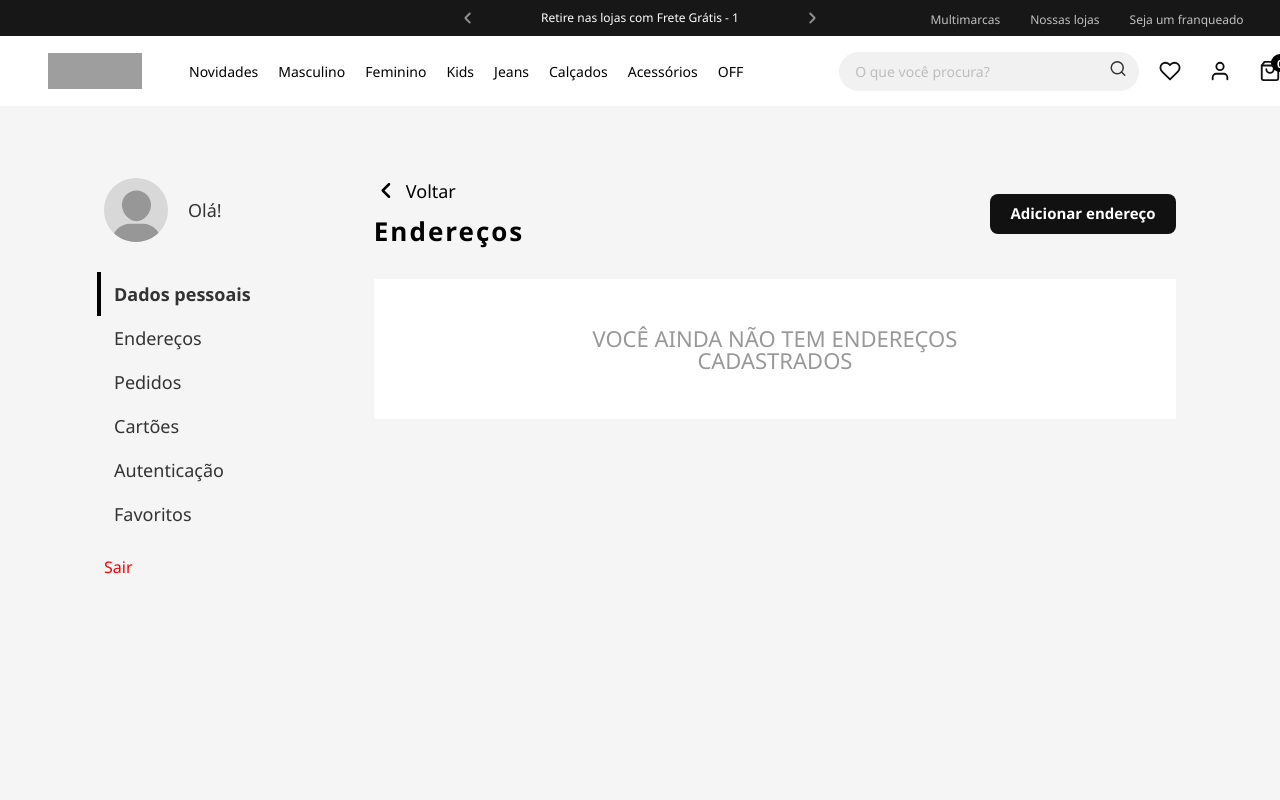
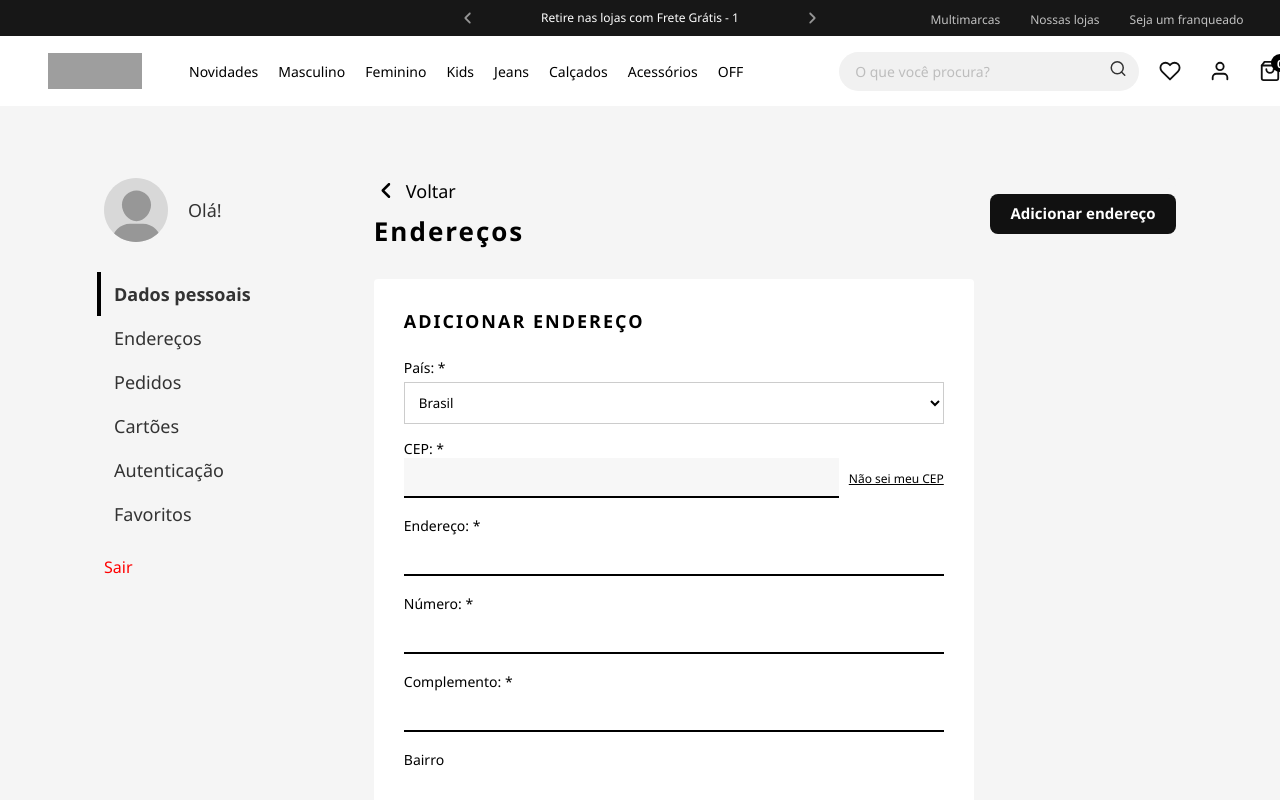
Before and after one commit to augustocesarsouza/project-taco-react, a React (Vite) app: page /account/addresses in a window 1280 px wide. Both pictures are taken after a click on the button "Adicionar endereço". Shown: the top 800 px of the page. Built offline with nearby package versions, Linux system fonts and the light colour scheme; grey boxes are pictures that could not be loaded.

Commit message:
alteracao address criar

```diff
--- a/src/Components/AccountMenuComponents/AddressesComponents/AddressesMain/AddressesMain.tsx
+++ b/src/Components/AccountMenuComponents/AddressesComponents/AddressesMain/AddressesMain.tsx
@@ -53,6 +53,119 @@ const AddressesMain = () => {
         }
     }
 
+    const [openAddAddress, setOpenAddAddress] = useState(false);
+    const [showYouDontHaveAddress, setShowYouDontHaveAddress] = useState(true);
+    const [cep, setCep] = useState("");
+    const [endereco, setEndereco] = useState(null);
+
+    const estadosUF = [
+    { uf: "AC", nome: "Acre" },
+    { uf: "AL", nome: "Alagoas" },
+    { uf: "AP", nome: "Amapá" },
+    { uf: "AM", nome: "Amazonas" },
+    { uf: "BA", nome: "Bahia" },
+    { uf: "CE", nome: "Ceará" },
+    { uf: "DF", nome: "Distrito Federal" },
+    { uf: "ES", nome: "Espírito Santo" },
+    { uf: "GO", nome: "Goiás" },
+    { uf: "MA", nome: "Maranhão" },
+    { uf: "MT", nome: "Mato Grosso" },
+    { uf: "MS", nome: "Mato Grosso do Sul" },
+    { uf: "MG", nome: "Minas Gerais" },
+    { uf: "PA", nome: "Pará" },
+    { uf: "PB", nome: "Paraíba" },
+    { uf: "PR", nome: "Paraná" },
+    { uf: "PE", nome: "Pernambuco" },
+    { uf: "PI", nome: "Piauí" },
+    { uf: "RJ", nome: "Rio de Janeiro" },
+    { uf: "RN", nome: "Rio Grande do Norte" },
+    { uf: "RS", nome: "Rio Grande do Sul" },
+    { uf: "RO", nome: "Rondônia" },
+    { uf: "RR", nome: "Roraima" },
+    { uf: "SC", nome: "Santa Catarina" },
+    { uf: "SP", nome: "São Paulo" },
+    { uf: "SE", nome: "Sergipe" },
+    { uf: "TO", nome: "Tocantins" },
+    ];
+
+    const [form, setForm] = useState({
+        endereco: "",
+        numero: "",
+        complemento: "",
+        bairro: "",
+        cidade: "",
+        estado: "",
+        nome: "",
+    });
+
+    const onClickAddAddress = () => {
+        setOpenAddAddress((prev) => !prev);
+        setShowYouDontHaveAddress((prev) => !prev);
+    }
+
+    const onChangeInputCep = async (e: any) => {
+        const formatted = formatCep(e.target.value);
+        setCep(formatted);
+
+        const cleanCep = formatted.replace(/\D/g, "");
+        if (cleanCep.length === 8) {
+            const data = await fetchCep(cleanCep);
+
+            if (data) {
+                const endereco = data.logradouro;
+                const complemento = data.complemento;
+                const bairro = data.bairro;
+                const cidade = data.localidade;
+                const estado = data.uf;
+
+                setForm((prev) => ({
+                    ...prev,
+                    endereco,
+                    complemento,
+                    bairro,
+                    cidade,
+                    estado,
+                }));
+            }
+        }
+    }
+
+    const fetchCep = async (cep: string) => {
+        try {
+            const cleanCep = cep.replace(/\D/g, "");
+
+            if (cleanCep.length !== 8) return null;
+
+            const response = await fetch(`https://viacep.com.br/ws/${cleanCep}/json/`);
+            const data = await response.json();
+
+            if (data.erro) {
+            console.log("CEP não encontrado");
+            return null;
+            }
+
+            return data;
+        } catch (error) {
+            console.error("Erro ao buscar CEP:", error);
+            return null;
+        }
+    };
+
+    const formatCep = (value: string) => {
+        const numbers = value.replace(/\D/g, "");
+
+        const limited = numbers.slice(0, 8);
+
+        if (limited.length <= 5) {
+            return limited;
+        }
+
+        return `${limited.slice(0, 5)}-${limited.slice(5)}`;
+    };
+
+     const handleChange = (field: string) => (e: any) => {
+        setForm({ ...form, [field]: e.target.value });
+    };
 
 
     return (
@@ -66,12 +179,84 @@ const AddressesMain = () => {
                     <Styled.Title>Endereços</Styled.Title>
                 </Styled.ContainerMainArrowBackAddress>
 
-                <Styled.ButtonAddAddress>Adicionar endereço</Styled.ButtonAddAddress>
+                <Styled.ButtonAddAddress onClick={onClickAddAddress}>Adicionar endereço</Styled.ButtonAddAddress>
             </Styled.ContainerMainArrowBackAndButtonAddAddress>
 
-            <Styled.ContainerYetDontHaveAddress>
-                <span>você ainda não tem endereços cadastrados</span>
-            </Styled.ContainerYetDontHaveAddress>
+            {showYouDontHaveAddress && (
+                <Styled.ContainerYetDontHaveAddress>
+                    <span>você ainda não tem endereços cadastrados</span>
+                </Styled.ContainerYetDontHaveAddress>
+            )}
+
+            {openAddAddress && (
+                 <Styled.ContainerAddAddress>
+                    <Styled.CardAddAddress>
+                        <Styled.TitleAddAddress>ADICIONAR ENDEREÇO</Styled.TitleAddAddress>
+
+                        <Styled.LabelAddAddress>País: *</Styled.LabelAddAddress>
+                        <Styled.SelectAddAddress>
+                            <option>Brasil</option>
+                        </Styled.SelectAddAddress>
+
+                        <Styled.LabelAddAddress>CEP: *</Styled.LabelAddAddress>
+                            <Styled.RowAddAddress>
+                            <Styled.InputAddAddress type="text" value={cep} onChange={onChangeInputCep}/>
+                            <Styled.CepLinkAddAddress>Não sei meu CEP</Styled.CepLinkAddAddress>
+                        </Styled.RowAddAddress>
+
+                         <Styled.Form>
+                            <Styled.Label>Endereço: *</Styled.Label>
+                            <Styled.Input
+                                value={form.endereco}
+                                onChange={handleChange("endereco")}
+                            />
+
+                            <Styled.Label>Número: *</Styled.Label>
+                            <Styled.Input
+                                value={form.numero}
+                                onChange={handleChange("numero")}
+                            />
+
+                            <Styled.Label>Complemento: *</Styled.Label>
+                            <Styled.Input
+                                value={form.complemento}
+                                onChange={handleChange("complemento")}
+                            />
+
+                            <Styled.Label>Bairro</Styled.Label>
+                            <Styled.Input
+                                value={form.bairro}
+                                onChange={handleChange("bairro")}
+                            />
+
+                            <Styled.Label>Cidade</Styled.Label>
+                            <Styled.Input
+                                value={form.cidade}
+                                onChange={handleChange("cidade")}
+                            />
+
+                            <Styled.Label>Estado</Styled.Label>
+                            <Styled.Select
+                                value={form.estado}
+                                onChange={handleChange("estado")}
+                            >
+                            {estadosUF.map((estado) => (
+                                <option key={estado.uf} value={estado.uf}>
+                                {estado.uf}
+                                </option>
+                            ))}
+                            </Styled.Select>
+
+                            <Styled.Label>Nome do destinatário: *</Styled.Label>
+                            <Styled.Input
+                            onChange={handleChange("nome")}
+                            />
+                        </Styled.Form>
+
+                        <Styled.ButtonConfirmAddress>Confirmar e adicionar</Styled.ButtonConfirmAddress>
+                    </Styled.CardAddAddress>
+                </Styled.ContainerAddAddress>
+            )}
         </Styled.Container>
     )
 }
--- a/src/Components/AccountMenuComponents/AddressesComponents/AddressesMain/styled.ts
+++ b/src/Components/AccountMenuComponents/AddressesComponents/AddressesMain/styled.ts
@@ -86,3 +86,101 @@ export const ContainerYetDontHaveAddress = styled.div`
     color: #979899;
   }
 `;
+
+export const ContainerAddAddress = styled.div`
+  display: flex;
+  /* justify-content: center;
+  padding: 40px; */
+  background: #f5f5f5;
+
+`;
+
+export const CardAddAddress = styled.div`
+  width: 600px;
+  background: #fff;
+  padding: 30px;
+  border-radius: 4px;
+`;
+
+export const TitleAddAddress = styled.h2`
+  font-size: 18px;
+  letter-spacing: 2px;
+  margin-bottom: 25px;
+`;
+
+export const LabelAddAddress = styled.label`
+  font-size: 14px;
+  margin-top: 15px;
+  display: block;
+`;
+
+export const SelectAddAddress = styled.select`
+  width: 100%;
+  padding: 10px;
+  margin-top: 5px;
+  border: 1px solid #ccc;
+  background: #fff;
+`;
+
+export const RowAddAddress = styled.div`
+  display: flex;
+  align-items: center;
+  gap: 10px;
+`;
+
+export const InputAddAddress = styled.input`
+  flex: 1;
+  padding: 10px;
+  border: none;
+  border-bottom: 2px solid #000;
+  outline: none;
+  background: #f7f7f7;
+`;
+
+export const CepLinkAddAddress = styled.span`
+  font-size: 12px;
+  text-decoration: underline;
+  cursor: pointer;
+`;
+
+export const ButtonConfirmAddress = styled.button`
+  width: 100%;
+  margin-top: 25px;
+  padding: 15px;
+  background: #000;
+  color: #fff;
+  border: none;
+  font-weight: bold;
+  cursor: pointer;
+`;
+
+export const Form = styled.div`
+  width: 100%;
+  /* background: #eaeaea; */
+  /* padding: 30px; */
+`;
+
+export const Label = styled.label`
+  font-size: 14px;
+  margin-top: 18px;
+  display: block;
+`;
+
+export const Input = styled.input`
+  width: 100%;
+  padding: 10px 5px;
+  background: transparent;
+  border: none;
+  border-bottom: 2px solid #000;
+  outline: none;
+  font-size: 14px;
+`;
+
+export const Select = styled.select`
+  width: 100%;
+  padding: 12px;
+  margin-top: 5px;
+  border: 1px solid #ccc;
+  background: #f5f5f5;
+  font-size: 14px;
+`;
--- a/src/Utils/Url.tsx
+++ b/src/Utils/Url.tsx
@@ -1 +1 @@
-export const Url = 'https://ubiquitous-telegram-rv5qrggwrq7cp5gr-8080.app.github.dev/v1';
+export const Url = 'http://localhost:8080/v1';
```
